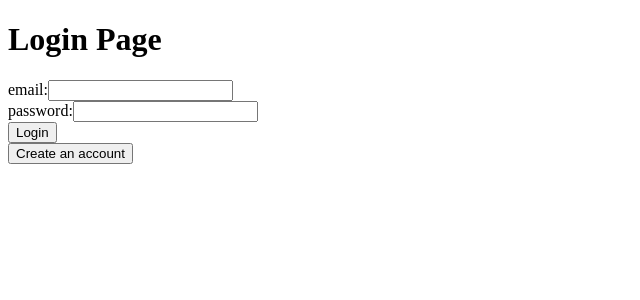
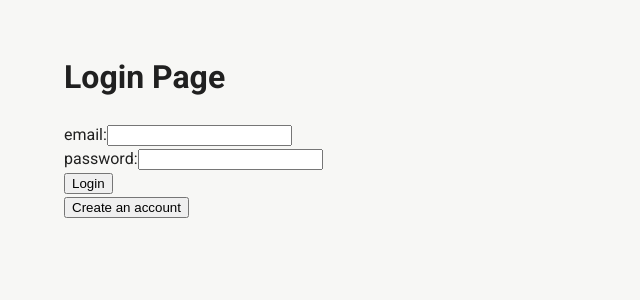
Before and after one commit to louis-stintzy/crz-project, a React (Vite) app in the folder frontend/: page / in a window 1280 px wide. Shown: the top 300 px of the page, without its empty margins (0-640 px from the left). Built offline with nearby package versions, Linux system fonts and the light colour scheme; no server answers.

Commit message:
feat(frontend): setup Material UI theme and layout

```diff
--- a/frontend/package.json
+++ b/frontend/package.json
@@ -10,6 +10,10 @@
     "preview": "vite preview"
   },
   "dependencies": {
+    "@emotion/react": "^11.14.0",
+    "@emotion/styled": "^11.14.1",
+    "@fontsource/roboto": "^5.3.0",
+    "@mui/material": "^9.5.0",
     "axios": "^1.18.1",
     "react": "^19.2.0",
     "react-dom": "^19.2.0"
--- a/frontend/src/App.tsx
+++ b/frontend/src/App.tsx
@@ -6,6 +6,7 @@ import RegisterPage from "./components/auth/RegisterPage";
 import ProfilePage from "./components/user/ProfilePage";
 import { useAuth } from "./contexts/auth/useAuth";
 import { useNotification } from "./contexts/notification/useNotification";
+import AppLayout from "./components/layout/AppLayout";
 
 function App() {
   const { currentUser, isLoadingAuth } = useAuth();
@@ -34,7 +35,7 @@ function App() {
   }
 
   return (
-    <div>
+    <AppLayout>
       {currentUser ? (
         <>
           {showProfilePage ? (
@@ -70,7 +71,7 @@ function App() {
         </>
       )}
       {message && <p>{message}</p>}
-    </div>
+    </AppLayout>
   );
 }
 
--- /dev/null
+++ b/frontend/src/components/layout/AppLayout.tsx
@@ -0,0 +1,22 @@
+import type { ReactNode } from "react";
+import { Box, Container } from "@mui/material";
+
+interface AppLayoutProps {
+  children: ReactNode;
+}
+
+function AppLayout({ children }: AppLayoutProps) {
+  return (
+    <Box
+      sx={{
+        minHeight: "100vh",
+        bgcolor: "background.default",
+        py: 4,
+      }}
+    >
+      <Container maxWidth="lg">{children}</Container>
+    </Box>
+  );
+}
+
+export default AppLayout;
--- a/frontend/src/main.tsx
+++ b/frontend/src/main.tsx
@@ -1,17 +1,27 @@
 import { StrictMode } from "react";
 import { createRoot } from "react-dom/client";
+import { CssBaseline } from "@mui/material";
+import { ThemeProvider } from "@mui/material/styles";
+import { theme } from "./theme/theme";
+import { AuthProvider } from "./contexts/auth/authProvider";
+import { NotificationProvider } from "./contexts/notification/notificationProvider";
 import App from "./App";
 
+import "@fontsource/roboto/300.css";
+import "@fontsource/roboto/400.css";
+import "@fontsource/roboto/500.css";
+import "@fontsource/roboto/700.css";
 import "./index.css";
-import { AuthProvider } from "./contexts/auth/authProvider";
-import { NotificationProvider } from "./contexts/notification/notificationProvider";
 
 createRoot(document.getElementById("root")!).render(
   <StrictMode>
-    <NotificationProvider>
-      <AuthProvider>
-        <App />
-      </AuthProvider>
-    </NotificationProvider>
+    <ThemeProvider theme={theme}>
+      <CssBaseline />
+      <NotificationProvider>
+        <AuthProvider>
+          <App />
+        </AuthProvider>
+      </NotificationProvider>
+    </ThemeProvider>
   </StrictMode>,
 );
--- /dev/null
+++ b/frontend/src/theme/theme.ts
@@ -0,0 +1,23 @@
+import { createTheme } from "@mui/material/styles";
+
+export const theme = createTheme({
+  palette: {
+    mode: "light",
+    primary: {
+      main: "#526D5B",
+    },
+    secondary: {
+      main: "#B78D75",
+    },
+    background: {
+      default: "#F7F7F5",
+      paper: "#FFFFFF",
+    },
+  },
+  typography: {
+    fontFamily: '"Roboto", "Arial", sans-serif',
+  },
+  shape: {
+    borderRadius: 12,
+  },
+});
```
Also changed, not shown: 1 other file (tests, documents, lock files or other folders).
